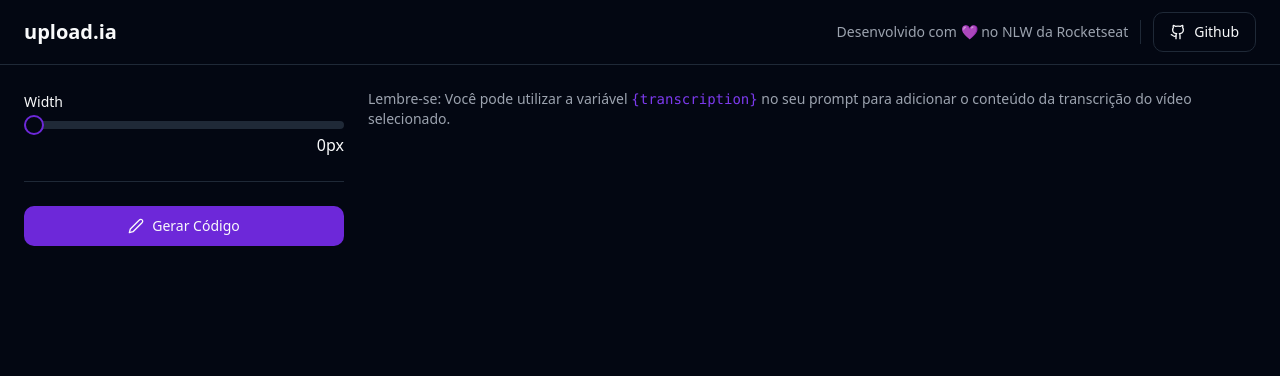
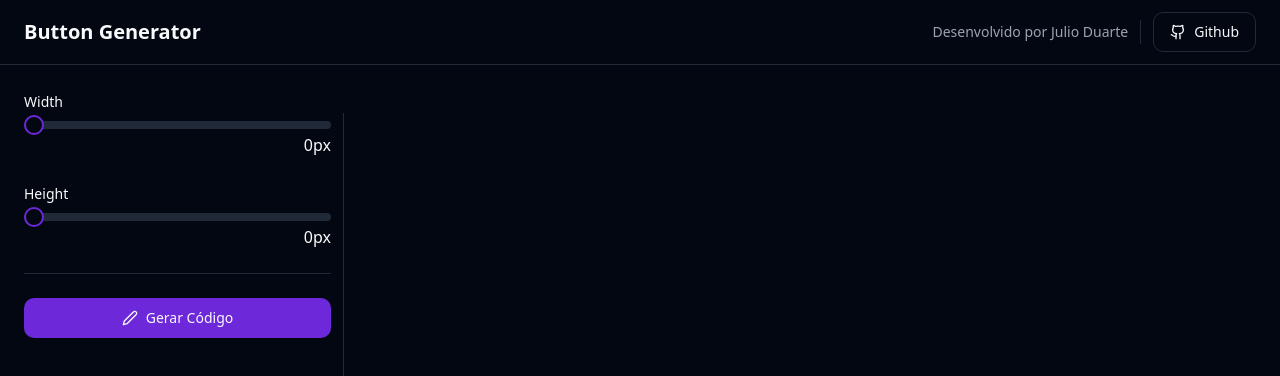
Before and after one commit to iJulioDuarte/button-generator, a React (Vite) app: page / in a window 1280 px wide. Shown: the top 376 px of the page. Built offline with nearby package versions, Linux system fonts and the light colour scheme.

Commit message:
feat: implementacao de zustand para gerenciamento de estado global

```diff
--- a/package.json
+++ b/package.json
@@ -20,7 +20,8 @@
     "react": "^18.2.0",
     "react-dom": "^18.2.0",
     "tailwind-merge": "^1.14.0",
-    "tailwindcss-animate": "^1.0.7"
+    "tailwindcss-animate": "^1.0.7",
+    "zustand": "^4.4.1"
   },
   "devDependencies": {
     "@types/node": "^20.7.0",
--- a/src/App.tsx
+++ b/src/App.tsx
@@ -2,34 +2,47 @@ import { Github } from "lucide-react";
 import { Button } from "./components/ui/button";
 import { Separator } from "./components/ui/separator";
 import { Sidebar } from "./components/layout/sidebar";
+import { useButtonConfigs } from "./context/useButtonConfigs";
 
 export const App = () => {
+  const { buttonConfigs } = useButtonConfigs();
+
   return (
     <div className="min-w-screen min-h-screen flex flex-col">
       <header className="px-6 py-3 flex items-center justify-between border-b">
-        <h1 className="text-xl font-bold">upload.ia</h1>
+        <h1 className="text-xl font-bold">Button Generator</h1>
 
         <div className="flex items-center gap-3">
           <span className="text-sm text-muted-foreground">
-            Desenvolvido com 💜 no NLW da Rocketseat
+            Desenvolvido por Julio Duarte
           </span>
           <Separator orientation="vertical" className="h-6" />
 
-          <Button variant={"outline"}>
-            <Github className="h-4 w-4 mr-2" />
-            Github
-          </Button>
+          <a href="https://github.com/iJulioDuarte" target="_blank">
+            <Button variant={"outline"}>
+              <Github className="h-4 w-4 mr-2" />
+              Github
+            </Button>
+          </a>
         </div>
       </header>
-
       <main className="flex-1 p-6 flex gap-6">
         <Sidebar />
+
         <div className="flex flex-col flex-1 gap-4">
           <p className="text-sm text-muted-foreground">
-            Lembre-se: Você pode utilizar a variável{" "}
-            <code className="text-violet-600">{"{transcription}"}</code> no seu
-            prompt para adicionar o conteúdo da transcrição do vídeo
-            selecionado.
+            {Object.keys(buttonConfigs).map((key) => {
+              const keyAsKeyof = key as keyof typeof buttonConfigs;
+              if (buttonConfigs?.[keyAsKeyof]) {
+                return (
+                  <div className="flex gap-2">
+                    <span>{key}:</span>{" "}
+                    <span>{`${buttonConfigs[keyAsKeyof]}`}</span>
+                  </div>
+                );
+              }
+              return null;
+            })}
           </p>
         </div>
       </main>
--- a/src/components/layout/sidebar/index.tsx
+++ b/src/components/layout/sidebar/index.tsx
@@ -1,13 +1,13 @@
 import { Button } from "@/components/ui/button";
 import { Separator } from "@/components/ui/separator";
 import { Pen } from "lucide-react";
-import { useState } from "react";
-import { ButtonConfigs } from "./types";
+import { FC } from "react";
 import { ButtonConfigSlider } from "./button-config-slider";
 import { ConfigSliderProps } from "./button-config-slider/types";
+import { useButtonConfigs } from "@/context/useButtonConfigs";
 
-export const Sidebar = () => {
-  const [buttonConfigs, setButtonConfigs] = useState<ButtonConfigs>();
+export const Sidebar: FC = () => {
+  const { buttonConfigs, setButtonConfigs } = useButtonConfigs();
 
   const widthSliderConfig: ConfigSliderProps = {
     label: "Width",
@@ -22,10 +22,24 @@ export const Sidebar = () => {
     sliderDesc: `${buttonConfigs?.width ?? 0}px`,
   };
 
+  const heightSliderConfig: ConfigSliderProps = {
+    label: "Height",
+    sliderConfig: {
+      min: 0,
+      max: 400,
+      step: 1,
+      onValueChange: (value) => {
+        setButtonConfigs((v) => ({ ...v, height: value[0] }));
+      },
+    },
+    sliderDesc: `${buttonConfigs?.height ?? 0}px`,
+  };
+
   return (
-    <aside className="w-80 space-y-6">
-      <form className="space-y-6">
+    <aside className="w-80 space-y-6 flex gap-3">
+      <form className="space-y-6 w-80">
         <ButtonConfigSlider {...widthSliderConfig} />
+        <ButtonConfigSlider {...heightSliderConfig} />
 
         <Separator />
 
@@ -34,6 +48,7 @@ export const Sidebar = () => {
           Gerar Código
         </Button>
       </form>
+      <Separator orientation="vertical" className="h-full" />
     </aside>
   );
 };
--- /dev/null
+++ b/src/context/useButtonConfigs/index.tsx
@@ -0,0 +1,10 @@
+import { create } from "zustand";
+import { UseButtonConfigsType } from "./types";
+
+export const useButtonConfigs = create<UseButtonConfigsType>((set, get) => ({
+  buttonConfigs: {},
+  setButtonConfigs: (newConfig) =>
+    typeof newConfig === "function"
+      ? set({ buttonConfigs: newConfig(get().buttonConfigs) })
+      : set({ buttonConfigs: newConfig }),
+}));
--- /dev/null
+++ b/src/context/useButtonConfigs/types.ts
@@ -0,0 +1,12 @@
+import { ButtonConfigs } from "@/components/layout/sidebar/types";
+import { SetStateAction } from "react";
+
+export type States = {
+  buttonConfigs: ButtonConfigs;
+};
+
+export type Actions = {
+  setButtonConfigs(newConfigs: SetStateAction<ButtonConfigs>): void;
+};
+
+export type UseButtonConfigsType = States & Actions;
```
Also changed, not shown: 1 other file (tests, documents, lock files or other folders).
